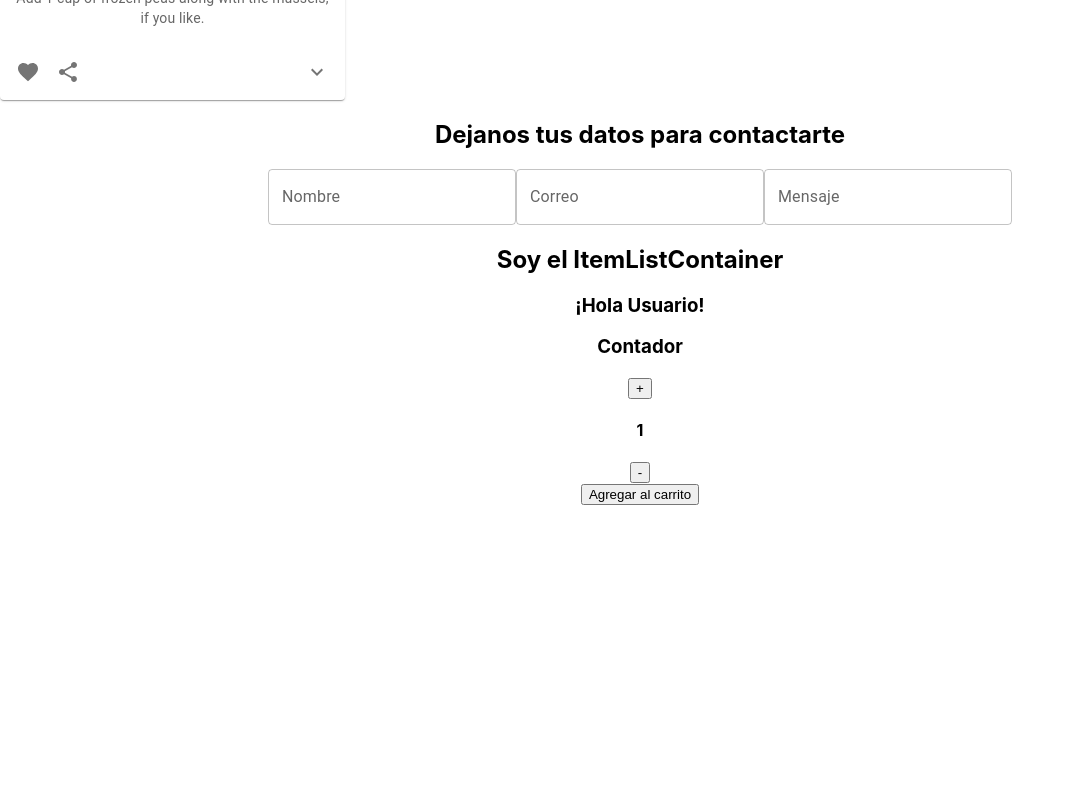
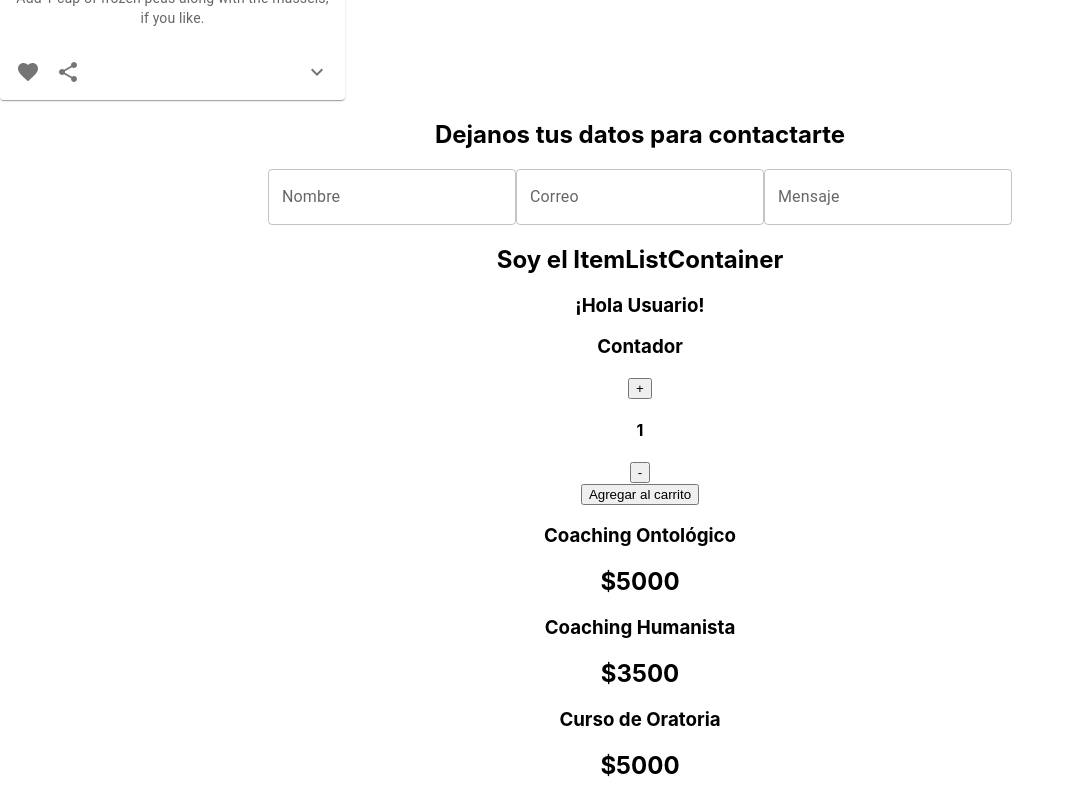
Before and after one commit to CrisEspi91/CARRITO, a React (Create React App) app: page / in a window 1280 px wide. Shown: the part 549-1349 px from the top of the page, without its empty margins (0-1075 px from the left). Before the commit the page ends 1054 px from the top, so only its background shows below. Built offline with nearby package versions, Linux system fonts and the light colour scheme.

Commit message:
Terminando ItemList

```diff
--- a/src/App.js
+++ b/src/App.js
@@ -13,6 +13,7 @@ function App() {
       <RecipeReviewCard/>
       <FormContacto/>
       <ItemListContainer greeting="¡Hola Usuario!"/>
+
     </div>
   );
 }
--- a/src/components/ItemListContainer.jsx
+++ b/src/components/ItemListContainer.jsx
@@ -1,18 +1,37 @@
-import { useState } from "react";
+import { useEffect, useState } from "react";
 import ItemCount from "./ItemCount";
+import getProducts from "./services/handMadePromise";
+import ItemList from "./items/ItemList";
 
 
 
 const ItemListContainer = ({greeting}) => {
+
+    const [products, setProducts] = useState([])
+
+    useEffect(() => {
+        getProducts
+        .then(res => {
+            setProducts(res)
+        })
+        .catch(err => alert("estamos ante un problema", err))
+    }, [])
+
+
+
     const [stock, setStock] = useState(6)
     const onAdd = cantidad => { setStock(stock - cantidad) }
 
     console.log("props de ILC", greeting);
+
+
+
     return (
     <div>
         <h2>Soy el ItemListContainer</h2>
         <h3>{greeting}</h3>
         <ItemCount stock={stock} onAdd={onAdd} initial={1}/>
+        <ItemList products={products}/>
     </div> );
 };
 
--- a/src/components/form/form.jsx
+++ b/src/components/form/form.jsx
@@ -1,4 +1,4 @@
-import React, { Component } from 'react';
+import React, { } from 'react';
 import TextField from '@mui/material/TextField';
 
 
--- a/src/components/items/Item.js
+++ b/src/components/items/Item.js
@@ -1,26 +1,13 @@
-import React, { Component, useEffect, useState } from 'react';
+import { Title } from "@mui/icons-material";
 
-const [producto, setProductos] = useState([])
+const Item = ({title, price}) =>{
 
+    return(
+        <div>
+            <h3>{title}</h3>
+            <h2>${price}</h2>
+        </div>
 
-useEffect(()=>{
-    let productos = [{
-            id: 1,
-            title: "Coaching Ontológico",
-            price: 5000
-        },
-        {
-            id: 2,
-            title: "Coaching Humanista",
-            price: 3500,
-        },
-        {
-            id: 3,
-            title: "Curso de Oratoria",
-            price: 5000,
-        }
-    ]
-    setProductos(producto);
-},[]);
-
-export default useEffect;
+    )
+}
+export default Item;
--- a/src/components/items/ItemList.js
+++ b/src/components/items/ItemList.js
@@ -0,0 +1,20 @@
+import Item from './Item';
+
+
+    const ItemList = ({products}) => {
+        console.log("products en itemlist", products)
+        return(
+            <div>
+                {products.map(product => {
+                    return(
+                        <Item
+                        key={product.id}
+                        title={product.title}
+                        price={product.price}
+                        />
+                    )
+                } )}
+            </div>
+        )
+    }
+export default ItemList;
--- /dev/null
+++ b/src/components/services/handMadePromise.jsx
@@ -0,0 +1,27 @@
+
+
+const  data = [
+    {
+        id: 1,
+        title: "Coaching Ontológico",
+        price: 5000
+    },
+    {
+        id: 2,
+        title: "Coaching Humanista",
+        price: 3500,
+    },
+    {
+        id: 3,
+        title: "Curso de Oratoria",
+        price: 5000,
+    }
+]
+
+const getProducts = new Promise((resolve) =>{
+    setTimeout(()=>{
+        resolve(data)
+    }, 2000)
+})
+
+export default getProducts;
```
